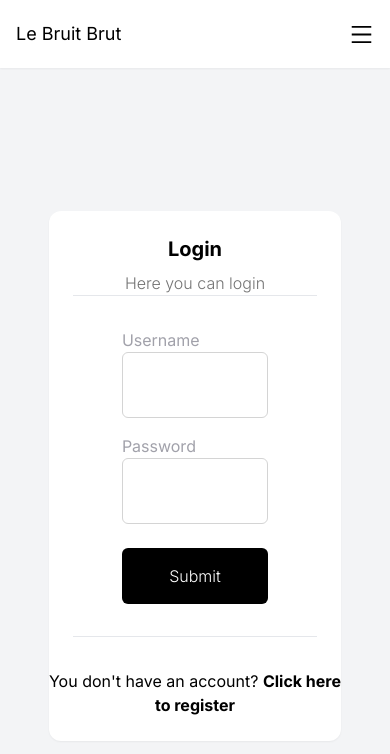
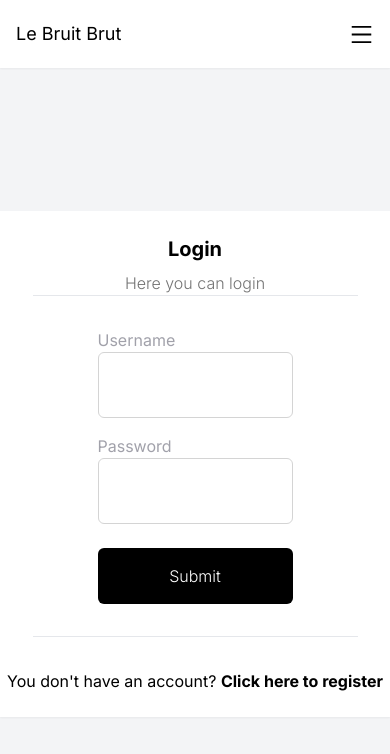
Before and after one commit to punpom/lebruitbrut-app, a Next.js app: page /login in a window 390 px wide. Shown: the top 754 px of the page. Built offline with nearby package versions, Linux system fonts and the light colour scheme.

Commit message:
:iphone: improving box responsive

```diff
--- a/app/components/Box.tsx
+++ b/app/components/Box.tsx
@@ -15,9 +15,10 @@ const Box: React.FC<BoxProps> = ({ children }) => {
         md:w-3/5
         lg:w-2/5
         xl:w-1/3
-        w-3/4
+        sm:w-3/4
+        w-full
         h-auto
-        rounded-xl
+        sm:rounded-xl
         shadow-sm
     ">
         {children}
```
